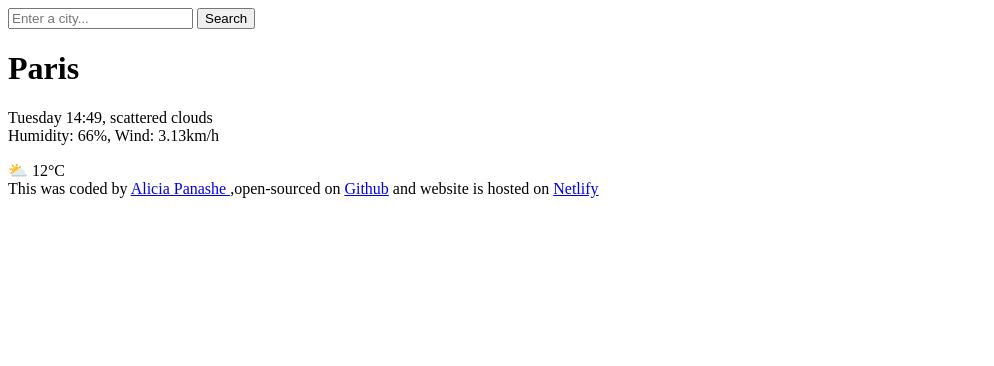
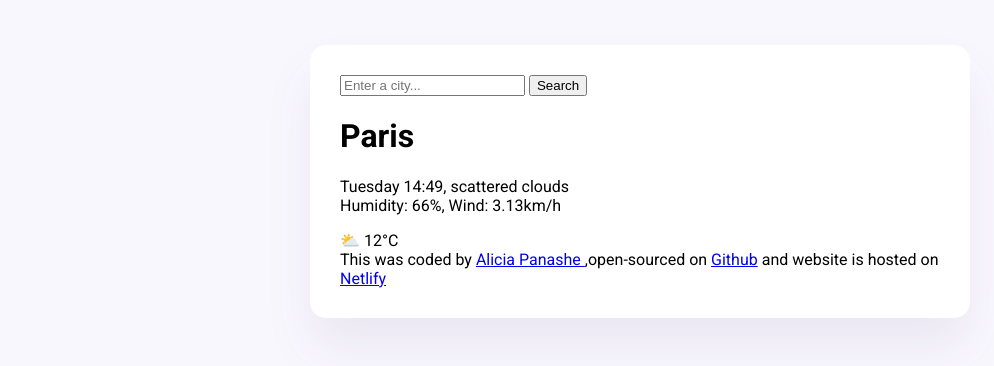
Before and after one commit to AliciaPanashe/meteo, a plain HTML site: page index.html in a window 1280 px wide. Shown: the whole page, without its empty margins (0-994 px from the left). Drawn offline with Linux system fonts and the light colour scheme.

Commit message:
added CSS and styled main content and background

```diff
--- a/index.html
+++ b/index.html
@@ -3,9 +3,14 @@
   <head>
     <meta charset="UTF-8" />
     <meta name="viewport" content="width=device-width, initial-scale=1.0" />
+    <link rel="stylesheet" href="src/style.css">
+    <link rel="preconnect" href="https://fonts.googleapis.com">
+<link rel="preconnect" href="https://fonts.gstatic.com" crossorigin>
+<link href="https://fonts.googleapis.com/css2?family=Roboto:ital,wght@0,100;0,300;0,400;0,500;0,700;0,900;1,100;1,300;1,400;1,500;1,700;1,900&display=swap" rel="stylesheet">
     <title>Meteo</title>
   </head>
   <body>
+    <div class="weather-app">
     <header>
         <form>
             <input type="search" placeholder="Enter a city..." required />
@@ -32,5 +37,8 @@
         Alicia Panashe
       </a>
       ,open-sourced on <a href="https://github.com/AliciaPanashe/meteo" target="_blank">Github</a> and website is hosted on <a href="https://meteo-alicia.netlify.app/" target="_blank">Netlify</a>
+    </footer>
+</div>
+    </body>
   </body>
 </html>
--- /dev/null
+++ b/src/style.css
@@ -0,0 +1,13 @@
+body {
+  background-color: #f9f7fe;
+  font-family: "Roboto", sans-serif;
+}
+
+.weather-app {
+  background: white;
+  max-width: 600px;
+  margin: 45px auto;
+  box-shadow: 0 30px 50px rgba(65, 50, 100, 0.08);
+  border-radius: 16px;
+  padding: 30px;
+}
```
